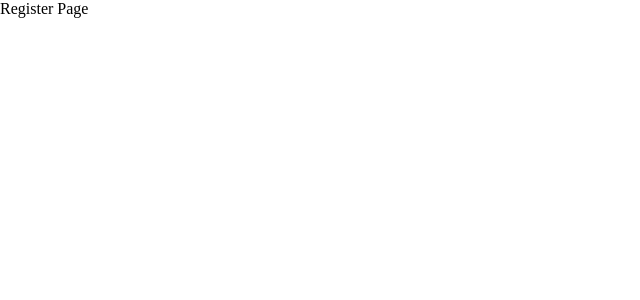
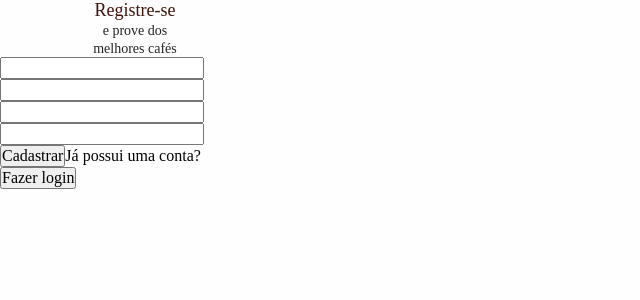
Before and after one commit to KelvinCrepaldi/le-coffee-app, a React (Create React App) app: page /home in a window 1280 px wide. Shown: the top 300 px of the page, without its empty margins (0-640 px from the left). Built offline with nearby package versions, Linux system fonts and the light colour scheme; a web font is replaced by a local one.

Commit message:
feat: page register style created

```diff
--- a/src/Pages/Register/index.jsx
+++ b/src/Pages/Register/index.jsx
@@ -1,5 +1,30 @@
+import { Page, PageContent } from "../../Styles/PagesStyles/Register";
+
 const Register = () => {
-  return <div>Register Page</div>;
+  return (
+    <Page>
+      <PageContent>
+        <div className="title">
+          <h1>Registre-se</h1>
+          <span>
+            e prove dos <br />
+            melhores cafés
+          </span>
+        </div>
+        <form>
+          <input></input>
+          <input></input>
+          <input></input>
+          <input></input>
+        </form>
+        <div>
+          <button>Cadastrar</button>
+          <label>Já possui uma conta?</label>
+          <button>Fazer login</button>
+        </div>
+      </PageContent>
+    </Page>
+  );
 };
 
 export default Register;
--- a/src/Styles/ComponentsStyle/Button/index.jsx
+++ b/src/Styles/ComponentsStyle/Button/index.jsx
@@ -0,0 +1,3 @@
+import styled from "styled-components";
+
+export const Button = styled.button``;
--- a/src/Styles/PagesStyles/Register/index.jsx
+++ b/src/Styles/PagesStyles/Register/index.jsx
@@ -0,0 +1,36 @@
+import styled from "styled-components";
+
+export const Page = styled.div`
+  display: flex;
+  flex-direction: column;
+
+  min-width: 320px;
+  min-height: 100vh;
+
+  background-color: var(--white-primary);
+`;
+
+export const PageContent = styled.main`
+  display: flex;
+  flex-direction: column;
+  align-items: center;
+
+  width: 270px;
+
+  h1 {
+    font-size: var(--font-size-medium);
+    color: #401309;
+    font-weight: var(--font-w-normal);
+    width: 100%;
+  }
+  span {
+    width: 100%;
+    font-size: var(--font-size-small);
+    color: #212621;
+  }
+
+  .title {
+    width: 176px;
+    text-align: center;
+  }
+`;
```
